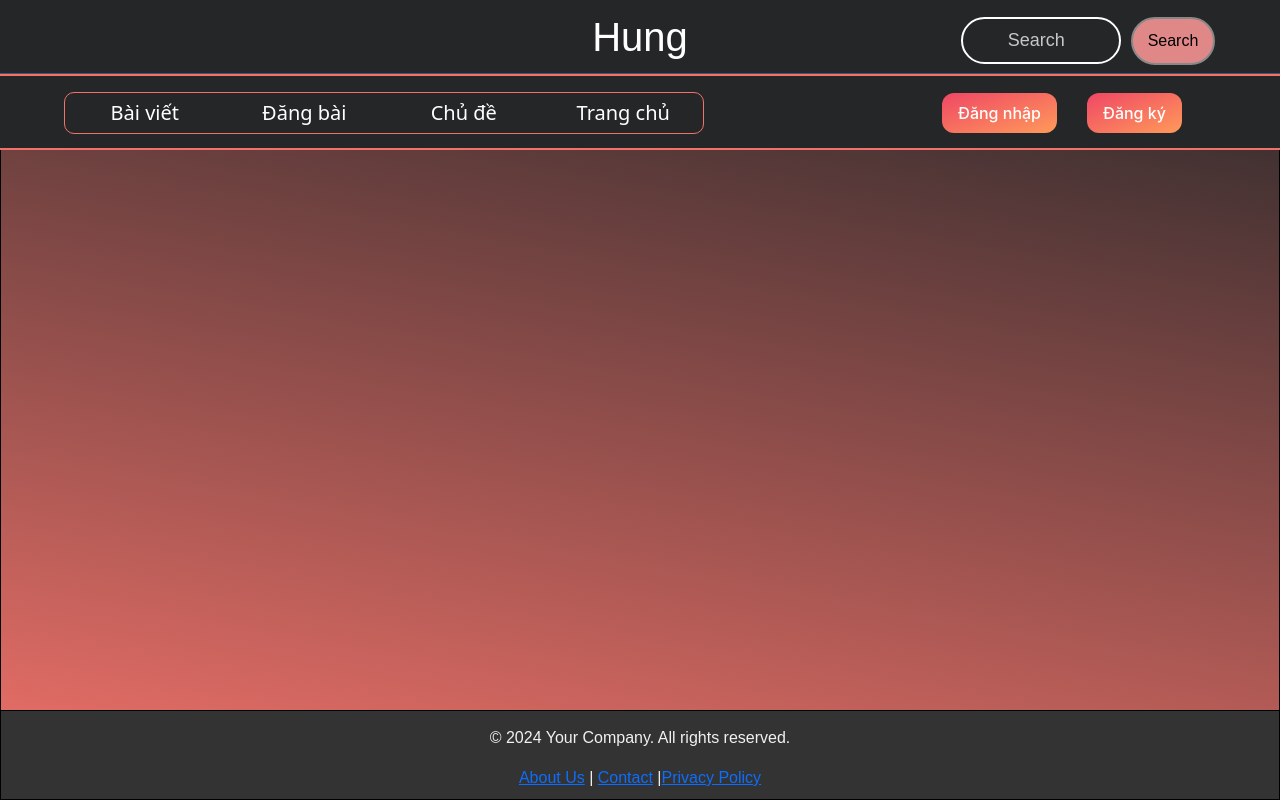
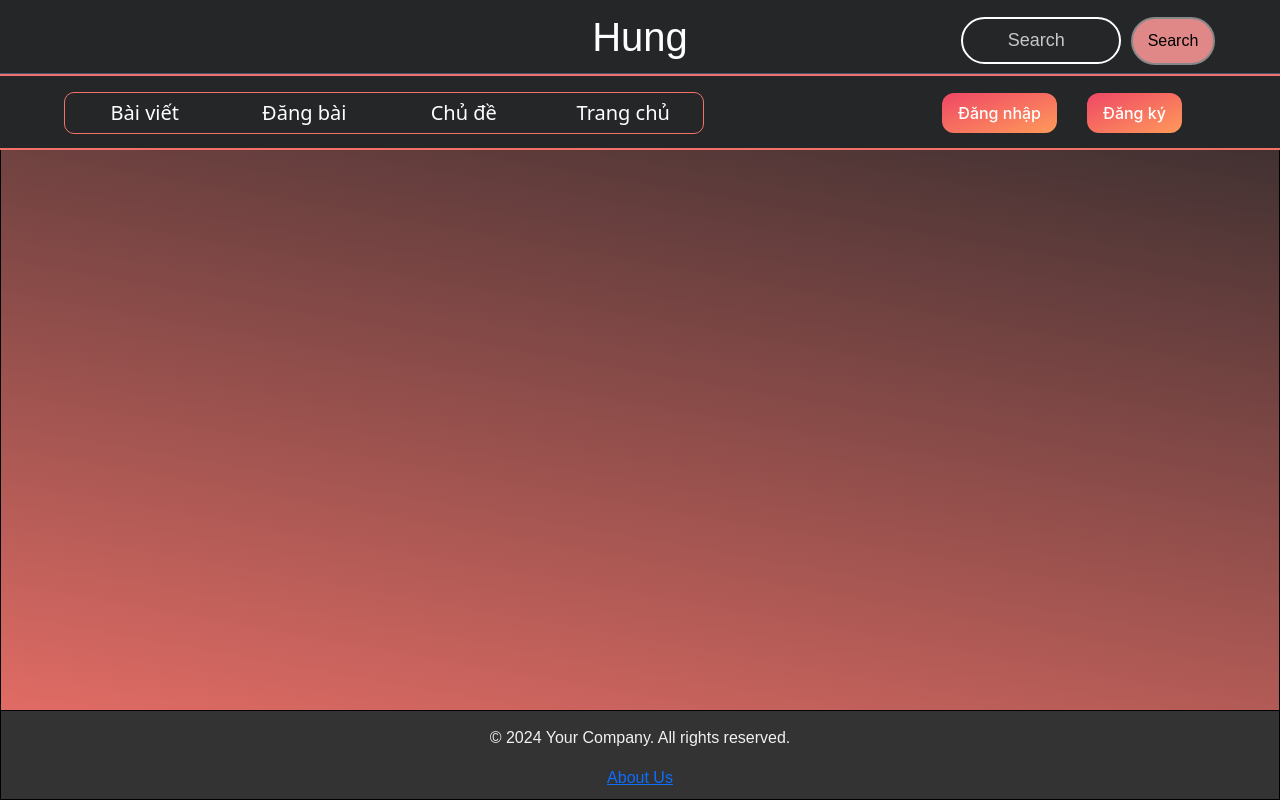
Before and after one commit to lytruongsinh123/MyApp, a React (Create React App) app in the folder client/: page / in a window 1280 px wide. Built offline with nearby package versions, Linux system fonts and the light colour scheme; no server answers.

Commit message:
second time

```diff
--- a/client/src/components/Footer.jsx
+++ b/client/src/components/Footer.jsx
@@ -6,8 +6,7 @@ const Footer = () => {
     <footer>
       <p>&copy; 2024 Your Company. All rights reserved.</p>
       <p>
-        <a href="#about">About Us</a> | <a href="#contact">Contact</a> |
-        <a href="#privacy">Privacy Policy</a>
+        <a href="https://www.facebook.com/profile.php?id=100038168222977">About Us</a>
       </p>
     </footer>
   );
```
